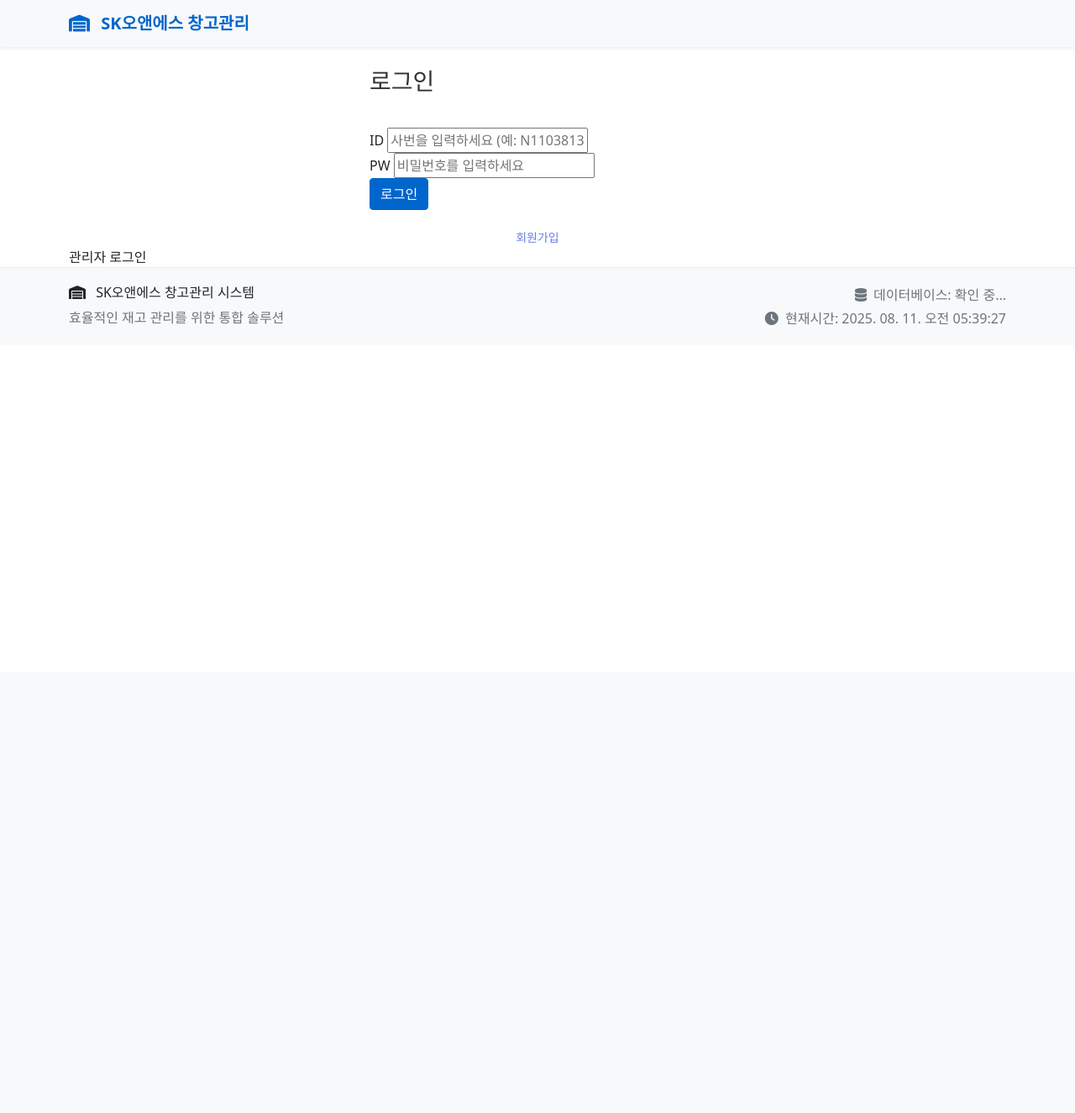
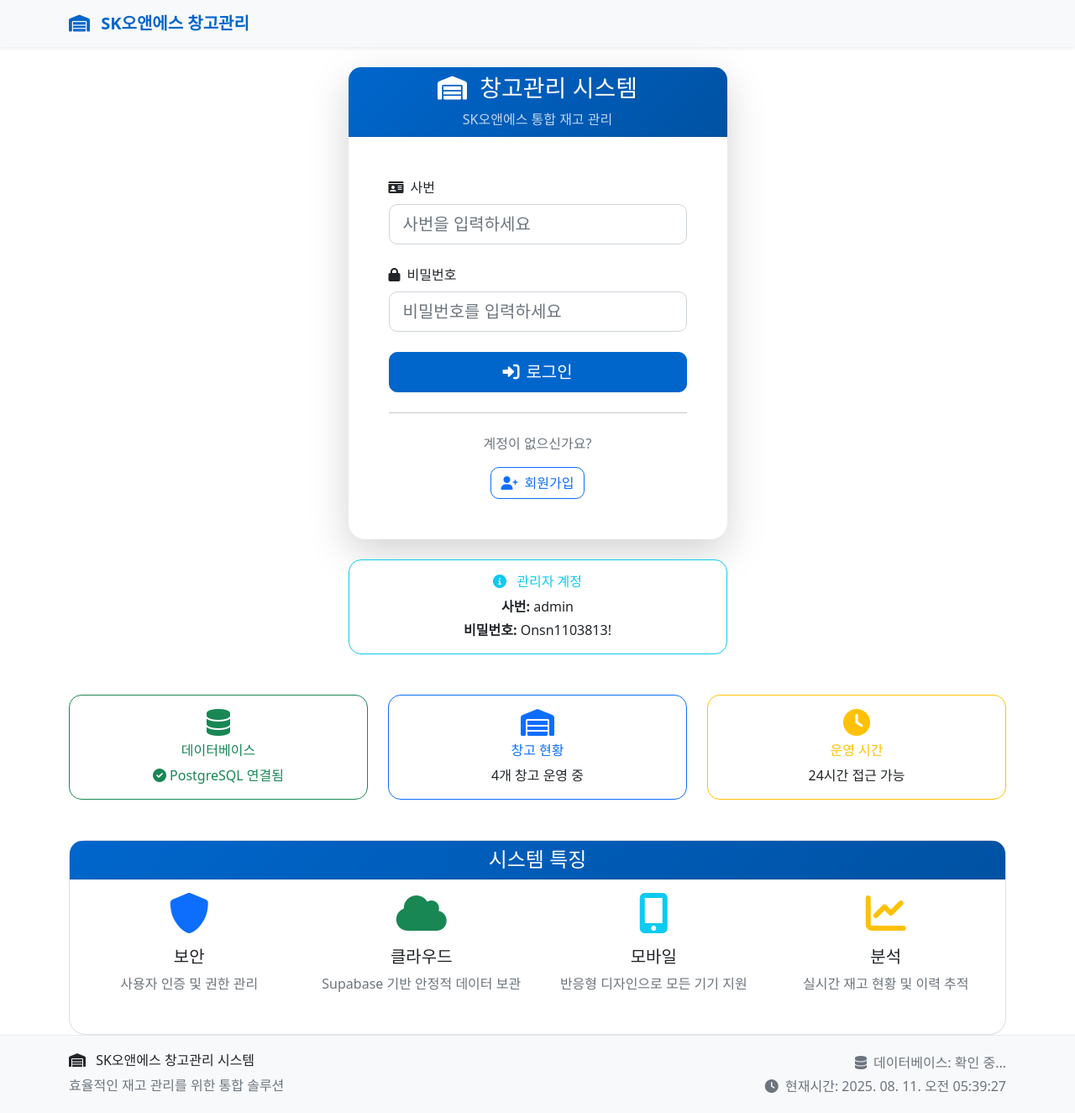
Before and after one commit to Newyorkcheesebuger/sk-ons-warehouse, a Flask app: page / in a window 1280 px wide. Shown: the whole page at 84% size. Before the commit the page ends 387 px from the top, so only its background shows below. Run offline with Flask 3, Linux system fonts and the light colour scheme.

Commit message:
Update index.html

```diff
--- a/templates/index.html
+++ b/templates/index.html
@@ -1,95 +1,166 @@
 {% extends "base.html" %}
 
+{% block title %}SK오앤에스 창고관리 시스템 - 로그인{% endblock %}
+
 {% block content %}
-<div style="max-width: 400px; margin: 0 auto;">
-    <div style="display: flex; align-items: center; margin-bottom: 30px;">
-        <h2 style="color: #333; margin-right: 20px; font-size: 28px;">로그인</h2>
+<div class="row justify-content-center">
+    <div class="col-md-6 col-lg-5">
+        <div class="card shadow-lg border-0" style="border-radius: 20px;">
+            <div class="card-header text-center card-header-custom">
+                <h3 class="mb-0">
+                    <i class="fas fa-warehouse me-2"></i>
+                    창고관리 시스템
+                </h3>
+                <p class="mb-0 mt-2 opacity-75">SK오앤에스 통합 재고 관리</p>
             </div>
 
+            <div class="card-body p-5">
                 <form method="POST" action="{{ url_for('login') }}">
-        <div class="form-group">
-            <label for="employee_id">ID</label>
-            <input type="text" id="employee_id" name="employee_id" required
-                   placeholder="사번을 입력하세요 (예: N1103813)">
+                    <div class="mb-4">
+                        <label for="employee_id" class="form-label">
+                            <i class="fas fa-id-card me-2"></i>사번
+                        </label>
+                        <input type="text" class="form-control form-control-lg" id="employee_id"
+                               name="employee_id" placeholder="사번을 입력하세요" required
+                               style="border-radius: 10px;">
                     </div>
 
-        <div class="form-group">
-            <label for="password">PW</label>
-            <input type="password" id="password" name="password" required
-                   placeholder="비밀번호를 입력하세요">
+                    <div class="mb-4">
+                        <label for="password" class="form-label">
+                            <i class="fas fa-lock me-2"></i>비밀번호
+                        </label>
+                        <input type="password" class="form-control form-control-lg" id="password"
+                               name="password" placeholder="비밀번호를 입력하세요" required
+                               style="border-radius: 10px;">
                     </div>
 
-        <button type="submit" class="btn btn-primary">로그인</button>
+                    <div class="d-grid gap-2">
+                        <button type="submit" class="btn btn-primary btn-lg" style="border-radius: 10px;">
+                            <i class="fas fa-sign-in-alt me-2"></i>로그인
+                        </button>
+                    </div>
                 </form>
 
-    <div class="text-center" style="margin-top: 20px;">
-        <a href="{{ url_for('register') }}" style="color: #667eea; text-decoration: none; font-size: 14px;">
-            회원가입
+                <hr class="my-4">
+
+                <div class="text-center">
+                    <p class="text-muted mb-3">계정이 없으신가요?</p>
+                    <a href="{{ url_for('register') }}" class="btn btn-outline-primary" style="border-radius: 10px;">
+                        <i class="fas fa-user-plus me-2"></i>회원가입
                     </a>
                 </div>
             </div>
-
-<!-- 관리자 로그인 버튼 -->
-<div class="admin-login" id="adminLoginBtn" style="cursor: pointer;">
-    관리자 로그인
         </div>
 
-<!-- 관리자 로그인 모달 -->
-<div id="adminModal" class="modal">
-    <div class="modal-content">
-        <span class="close">&times;</span>
-        <h3 style="margin-bottom: 20px;">관리자 로그인</h3>
-        <form method="POST" action="{{ url_for('login') }}">
-            <div class="form-group">
-                <label for="admin_id">관리자 ID</label>
-                <input type="text" id="admin_id" name="employee_id" value="admin" readonly
-                       style="background: #f8f9fa;">
+        <!-- 관리자 로그인 안내 -->
+        <div class="card mt-4 border-info" style="border-radius: 15px;">
+            <div class="card-body text-center">
+                <h6 class="text-info mb-2">
+                    <i class="fas fa-info-circle me-2"></i>
+                    관리자 계정
+                </h6>
+                <p class="mb-1"><strong>사번:</strong> admin</p>
+                <p class="mb-0"><strong>비밀번호:</strong> Onsn1103813!</p>
             </div>
-
-            <div class="form-group">
-                <label for="admin_password">관리자 비밀번호</label>
-                <input type="password" id="admin_password" name="password"
-                       placeholder="관리자 비밀번호를 입력하세요" required>
         </div>
-
-            <button type="submit" class="btn btn-primary">관리자 로그인</button>
-        </form>
     </div>
 </div>
 
+<!-- 시스템 상태 카드 -->
+<div class="row mt-5">
+    <div class="col-md-4">
+        <div class="card border-success" style="border-radius: 15px;">
+            <div class="card-body text-center">
+                <i class="fas fa-database fa-2x text-success mb-2"></i>
+                <h6 class="text-success">데이터베이스</h6>
+                <p class="mb-0" id="db-status-main">확인 중...</p>
+            </div>
+        </div>
+    </div>
+    <div class="col-md-4">
+        <div class="card border-primary" style="border-radius: 15px;">
+            <div class="card-body text-center">
+                <i class="fas fa-warehouse fa-2x text-primary mb-2"></i>
+                <h6 class="text-primary">창고 현황</h6>
+                <p class="mb-0">4개 창고 운영 중</p>
+            </div>
+        </div>
+    </div>
+    <div class="col-md-4">
+        <div class="card border-warning" style="border-radius: 15px;">
+            <div class="card-body text-center">
+                <i class="fas fa-clock fa-2x text-warning mb-2"></i>
+                <h6 class="text-warning">운영 시간</h6>
+                <p class="mb-0">24시간 접근 가능</p>
+            </div>
+        </div>
+    </div>
+</div>
+
+<!-- 시스템 특징 -->
+<div class="row mt-5">
+    <div class="col-12">
+        <div class="card" style="border-radius: 20px;">
+            <div class="card-header card-header-custom text-center">
+                <h4 class="mb-0">시스템 특징</h4>
+            </div>
+            <div class="card-body">
+                <div class="row">
+                    <div class="col-md-3 text-center mb-3">
+                        <i class="fas fa-shield-alt fa-3x text-primary mb-3"></i>
+                        <h5>보안</h5>
+                        <p class="text-muted">사용자 인증 및 권한 관리</p>
+                    </div>
+                    <div class="col-md-3 text-center mb-3">
+                        <i class="fas fa-cloud fa-3x text-success mb-3"></i>
+                        <h5>클라우드</h5>
+                        <p class="text-muted">Supabase 기반 안정적 데이터 보관</p>
+                    </div>
+                    <div class="col-md-3 text-center mb-3">
+                        <i class="fas fa-mobile-alt fa-3x text-info mb-3"></i>
+                        <h5>모바일</h5>
+                        <p class="text-muted">반응형 디자인으로 모든 기기 지원</p>
+                    </div>
+                    <div class="col-md-3 text-center mb-3">
+                        <i class="fas fa-chart-line fa-3x text-warning mb-3"></i>
+                        <h5>분석</h5>
+                        <p class="text-muted">실시간 재고 현황 및 이력 추적</p>
+                    </div>
+                </div>
+            </div>
+        </div>
+    </div>
+</div>
+{% endblock %}
+
+{% block scripts %}
 <script>
-// 관리자 로그인 모달
-const modal = document.getElementById('adminModal');
-const btn = document.getElementById('adminLoginBtn');
-const span = document.querySelector('.close');
-
-btn.onclick = function() {
-    modal.style.display = 'block';
-    document.getElementById('admin_password').focus();
+    // 메인 페이지 데이터베이스 상태 확인
+    function checkMainDbStatus() {
+        fetch('/health')
+            .then(response => response.json())
+            .then(data => {
+                const statusElement = document.getElementById('db-status-main');
+                if (data.database === 'postgresql') {
+                    statusElement.innerHTML = '<span class="text-success"><i class="fas fa-check-circle me-1"></i>PostgreSQL 연결됨</span>';
+                } else {
+                    statusElement.innerHTML = '<span class="text-warning"><i class="fas fa-exclamation-triangle me-1"></i>SQLite 사용 중</span>';
+                }
+            })
+            .catch(() => {
+                document.getElementById('db-status-main').innerHTML = '<span class="text-danger"><i class="fas fa-times-circle me-1"></i>연결 실패</span>';
+            });
     }
 
-span.onclick = function() {
-    modal.style.display = 'none';
+    // 페이지 로드 시 실행
+    document.addEventListener('DOMContentLoaded', function() {
+        checkMainDbStatus();
+
+        // 로그인 폼 엔터키 처리
+        document.addEventListener('keypress', function(e) {
+            if (e.key === 'Enter') {
+                document.querySelector('form').submit();
             }
-
-window.onclick = function(event) {
-    if (event.target == modal) {
-        modal.style.display = 'none';
-    }
-}
-
-// 엔터키로 로그인
-document.addEventListener('DOMContentLoaded', function() {
-    const form = document.querySelector('form');
-    const inputs = form.querySelectorAll('input');
-
-    inputs.forEach(input => {
-        input.addEventListener('keypress', function(e) {
-            if (e.key === 'Enter') {
-                e.preventDefault();
-                form.submit();
-            }
-        });
         });
     });
 </script>
```
Lines whose indentation alone changed are shown as unchanged.
